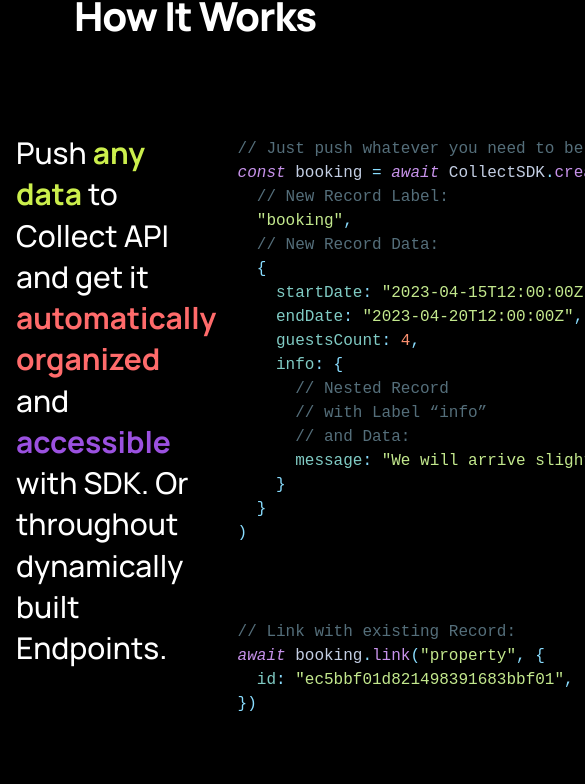
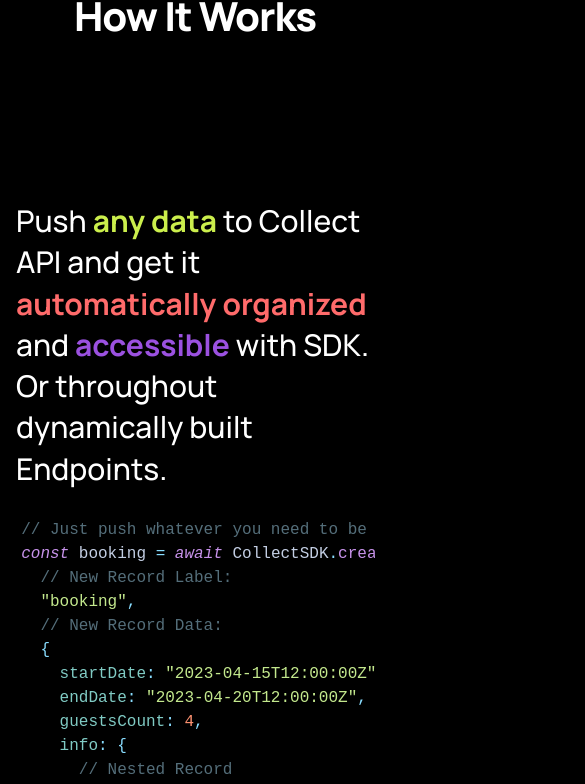
Before and after one commit to collect-so/public, a Next.js app: page / in a window 390 px wide. Shown: the part 4820-5604 px from the top of the page, 585 px wide, since content can reach past the window. Built offline with nearby package versions, Linux system fonts and the light colour scheme.

Commit message:
howitworks mobile

```diff
--- a/src/Sections/HowItWorks/index.tsx
+++ b/src/Sections/HowItWorks/index.tsx
@@ -49,9 +49,9 @@ export function HowItWorksSection() {
       <h2 className="pb-24 text-3xl font-extrabold text-content-primary-dark sm:text-2xl tracking-tight  sm:leading-[2.5rem] mx-auto text-center">
         How It Works
       </h2>
-      <div className="sticky top-0 flex items-start gap-4">
+      <div className="sticky top-0 flex items-start gap-4 md:flex-col">
         {/* 50% - nav height */}
-        <div className="sticky top-[calc(50%-100px)] flex-1 h-full flex items-center ">
+        <div className="sticky top-[calc(50%-100px)] flex-1 h-full flex items-center md:top-0 md:pt-[68px] md:pb-2 md:z-10 md:bg-background-dark">
           <h3 className="text-xl leading-snug font-medium text-content-primary-dark">
             <motion.span
               variants={sentence}
```
